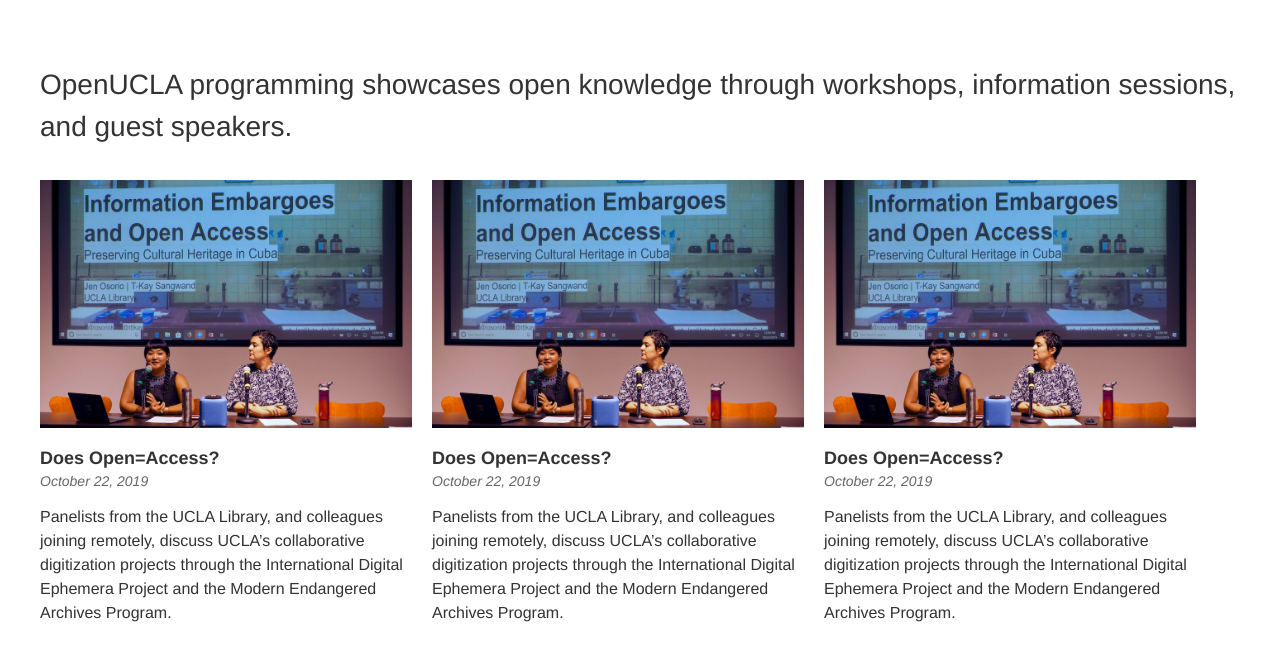
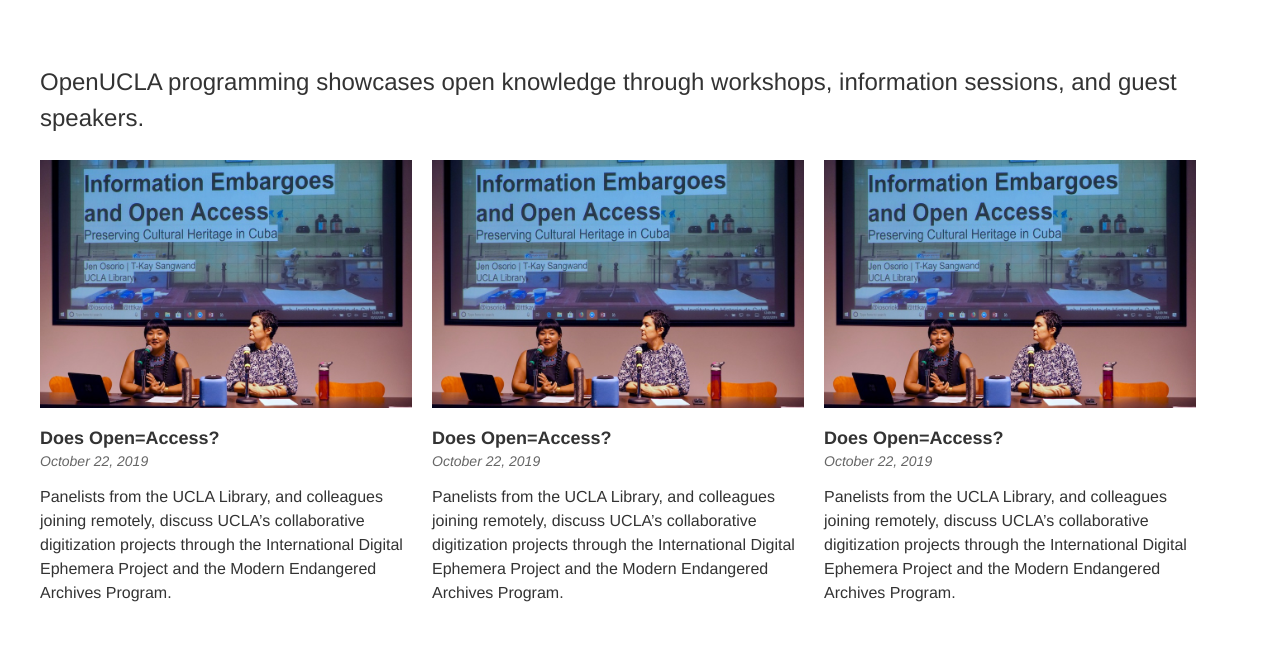
Before and after one commit to tinuola/openucla-refresh, a plain HTML site: page events.html in a window 1280 px wide. Shown: the part 556-1222 px from the top of the page. Drawn offline with Linux system fonts and the light colour scheme.

Commit message:
Refactors components and layouts

```diff
--- a/events.html
+++ b/events.html
@@ -8,7 +8,7 @@
     <script defer src="js/responsive-nav.js"></script>
   </head>
   <body>
-    <div class="ou-container ou-container--white">
+    <div class="ou-body-container ou-body-container--white">
       <nav class="ou-nav">
         <a href="https://www.library.ucla.edu/">
           <img src="/images/logos/ucla-library-logo-blue_resized.svg" alt="UCLA Library Logo" class="ou-nav__logos" />
@@ -32,11 +32,11 @@
         </div>
       </header>
 
-      <main class="ou-content ou-content--subpage">
-        <p class="ou-intro__lead--text">
+      <main class="ou-main-container">
+        <p class="ou-lead ou-lead--event">
           OpenUCLA programming showcases open knowledge through workshops, information sessions, and guest speakers.
         </p>
-        <div class="ou-inner-container">
+        <div class="ou-flex-container">
           <div class="ou-subpage-event-wrapper">
             <div class="ou-subpage-event__image-wrapper">
               <img src="/images/events/10-22-19_does-open-access_img.jpg" alt="" />
@@ -112,7 +112,7 @@
     </div>
 
     <footer class="ou-footer-wrapper__primary">
-      <div class="ou-container">
+      <div class="ou-body-container">
         <div class="ou-footer__primary">
           <a href="https://www.library.ucla.edu/"
             ><img src="/images/logos/ucla-library-logo-wht_resized.svg" alt="UCLA Library Logo" class="ou-footer__logo"
@@ -142,7 +142,7 @@
     </footer>
 
     <footer class="ou-footer-wrapper__secondary">
-      <div class="ou-container">
+      <div class="ou-body-container">
         &copy; 2014–2020 UC Regents, Creative Commons Attribution 4.0
       </div>
     </footer>
--- a/scss/base/_colors.scss
+++ b/scss/base/_colors.scss
@@ -1,4 +1,5 @@
-// Colors
+/******** Colors ********/
+
 $ucla-blue: #2774ae;
 $ucla-darker-blue: #005587;
 $ucla-darkest-blue: #003b5c;
--- a/scss/components/_ou-experts.scss
+++ b/scss/components/_ou-experts.scss
@@ -1,14 +1,10 @@
-/********* MEDIA EXPERTS ********/
-
-.ou-media-bio-container {
-  justify-content: space-between;
-}
+/* ******** MEDIA EXPERTS ********/
 
 .bio-card-wrapper,
 .bio-label-wrapper {
   flex: 0 0 100%;
   border-bottom: 1px solid $ucla-lightest-blue;
-  padding-bottom: 1rem;
+  padding: 1rem 0;
   margin-bottom: 1rem;
   color: $text-black;
   text-decoration: none;
--- a/scss/components/_ou-intro.scss
+++ b/scss/components/_ou-intro.scss
@@ -1,11 +1,4 @@
 /********* WHAT IS OPENUCLA ********/
-
-@media (min-width: 992px) {
-  .ou-intro {
-    display: flex;
-    justify-content: space-between;
-  }
-}
 
 .ou-intro__wrapper--lead {
   padding: 1rem 0 4rem 0;
--- a/scss/components/_ou-items.scss
+++ b/scss/components/_ou-items.scss
@@ -1,4 +1,4 @@
-// Blocks in the Open Access Portals, Events, and Initiatives sections
+/* ******** Shared block items for Open Access Portals, Events and Initiatives */
 
 .ou-item__wrapper {
   flex: 0 0 100%;
@@ -18,47 +18,6 @@
 @media (min-width: 992px) {
   .ou-item__wrapper {
     flex: 0 0 32%;
-    &:nth-child(even) {
-      margin-left: 0;
-    }
-    &:nth-child(3n-1) {
-      margin-right: 1rem;
-      margin-left: 1rem;
-    }
-  }
-}
-
-.ou-item__wrapper--event {
-  flex-direction: column;
-  &:nth-last-child(1) {
-    align-self: center;
-    border-bottom: 0;
-  }
-}
-
-@media (min-width: 576px) {
-  .ou-item__wrapper--event {
-    flex: 0 0 100%;
-  }
-}
-
-@media (min-width: 768px) {
-  .ou-item__wrapper--event {
-    flex: 0 0 48%;
-    margin-bottom: 2rem;
-    &:nth-child(even) {
-      margin-left: 1rem;
-    }
-    &:nth-last-child(1) {
-      margin-top: 0;
-    }
-  }
-}
-
-@media (min-width: 992px) {
-  .ou-item__wrapper--event {
-    flex: 0 0 32%;
-    margin-bottom: 2rem;
     &:nth-child(even) {
       margin-left: 0;
     }
@@ -100,6 +59,50 @@
   letter-spacing: 0.5px;
   &:hover {
     color: $ucla-darkest-blue;
+  }
+}
+
+/* ******** Custom block items for Events */
+
+.ou-item__wrapper--event {
+  flex-direction: column;
+  &:nth-last-child(1) {
+    align-self: center;
+    border-bottom: 0;
+  }
+}
+
+@media (min-width: 576px) {
+  .ou-item__wrapper--event {
+    flex: 0 0 100%;
+  }
+}
+
+@media (min-width: 768px) {
+  .ou-item__wrapper--event {
+    flex: 0 0 48%;
+    margin-bottom: 2rem;
+    &:nth-child(even) {
+      margin-left: 1rem;
+    }
+    &:nth-last-child(1) {
+      margin-top: 0;
+      margin-bottom: 0;
+    }
+  }
+}
+
+@media (min-width: 992px) {
+  .ou-item__wrapper--event {
+    flex: 0 0 32%;
+    margin-bottom: 2rem;
+    &:nth-child(even) {
+      margin-left: 0;
+    }
+    &:nth-child(3n-1) {
+      margin-right: 1rem;
+      margin-left: 1rem;
+    }
   }
 }
 
--- a/scss/components/_ou-news.scss
+++ b/scss/components/_ou-news.scss
@@ -1,4 +1,4 @@
-/********* NEWS & UPDATES ********/
+/* ******** NEWS & UPDATES *********/
 
 .ou-news__link {
   color: $text-black;
@@ -7,10 +7,8 @@
   line-height: 1.25;
   text-decoration: none;
   border-bottom: 1px solid $ucla-lightest-blue;
-  padding-bottom: 1rem;
+  padding: 1rem 0;
   margin-bottom: 2rem;
-  &:nth-last-child(1) {
-  }
   &:hover {
     color: $ucla-darkest-blue;
     text-decoration: underline;
@@ -46,4 +44,6 @@
   letter-spacing: 1px;
   text-decoration: underline;
   border-bottom: 0;
+  margin-bottom: 0;
+  padding-bottom: 0;
 }
--- a/scss/elements/_type.scss
+++ b/scss/elements/_type.scss
@@ -37,12 +37,18 @@ body {
   font-size: 1.25rem;
   line-height: 1.5;
   padding-top: 1rem;
+  &--event {
+    padding-top: 0;
+    padding-bottom: 1rem;
+  }
 }
 
 @media (min-width: 992px) {
   .ou-lead {
     font-size: 1.5rem;
-    padding-top: 2rem;
+    &--event {
+      padding-bottom: 1.5rem;
+    }
   }
 }
 
--- a/scss/layout/_containers.scss
+++ b/scss/layout/_containers.scss
@@ -1,6 +1,6 @@
 /* ******** Layout ********/
 
-.ou-container {
+.ou-body-container {
   margin: 0 auto;
   width: calc(100vw - 40px);
   max-width: 1920px;
@@ -10,58 +10,47 @@
 }
 
 @media (min-width: 768px) {
-  .ou-container {
+  .ou-body-container {
     width: calc(100vw - 60px);
   }
 }
 
 @media (min-width: 992px) {
-  .ou-container {
+  .ou-body-container {
     width: calc(100vw - 80px);
   }
 }
 
-.ou-content {
-  margin-top: 1rem;
+.ou-main-container {
+  margin-top: 4rem;
   margin-bottom: 4rem;
-  &--subpage {
-    margin-top: 4rem;
+  @media (min-width: 992px) {
+    margin-bottom: 6rem;
+    &--home {
+      margin-top: 7rem;
+    }
   }
 }
 
-.ou-intro,
-.ou-initiatives,
-.ou-events,
-.ou-portals,
-.ou-news,
-.ou-media-bio {
-  padding: 1.5rem 0;
+.ou-section {
+  margin-bottom: 5rem;
 }
 
-@media (min-width: 768px) {
-  .ou-intro,
-  .ou-initiatives,
-  .ou-events,
-  .ou-portals,
-  .ou-news,
-  .ou-media-bio {
-    padding: 2.5rem 0;
+@media (min-width: 992px) {
+  .ou-section {
+    margin-bottom: 8rem;
+    &--intro {
+      display: flex;
+      justify-content: space-between;
+    }
   }
 }
 
-@media (min-width: 992px) {
-  .ou-intro,
-  .ou-initiatives,
-  .ou-events,
-  .ou-portals,
-  .ou-news,
-  .ou-media-bio {
-    padding: 4rem 0;
+.ou-flex-container {
+  display: flex;
+  flex-wrap: wrap;
+  &--news,
+  &--experts {
+    justify-content: space-between;
   }
 }
-
-.ou-inner-container {
-  display: flex;
-  flex-wrap: wrap;
-  padding-top: 2rem;
-}
--- a/scss/layout/_headers.scss
+++ b/scss/layout/_headers.scss
@@ -1,4 +1,5 @@
-/********* HEADER ********/
+/* ******** HEADER ********/
+
 .ou-header {
   background-size: cover;
   background-repeat: no-repeat;
--- a/scss/layout/_nav.scss
+++ b/scss/layout/_nav.scss
@@ -1,4 +1,5 @@
-/********* NAV ********/
+/* ******** NAV ********/
+
 .ou-nav {
   display: flex;
   justify-content: space-between;
```
Also changed, not shown: faqs.html (+4 -4 lines), index.html (+20 -27 lines), news.html (+4 -4 lines), css/openucla-style.css, public_html/css/openucla-style.css, 1 other file.
